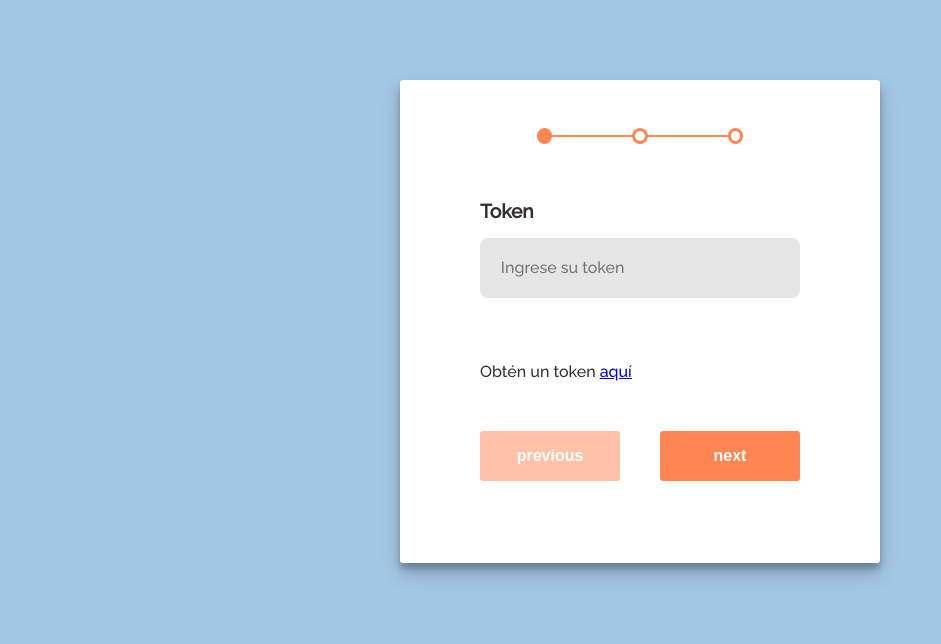
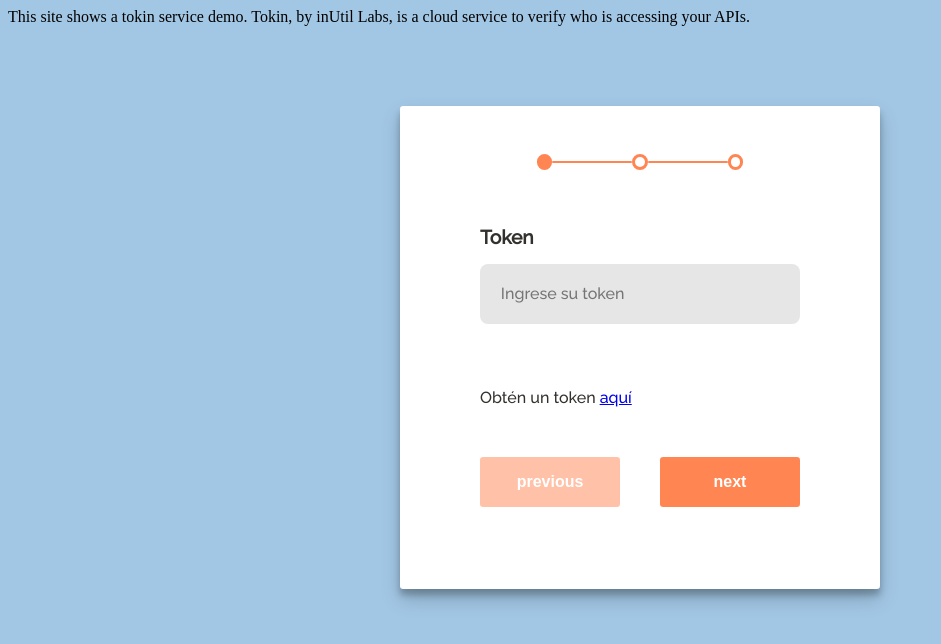
Before and after one commit to inUtil-info/tokin, a plain HTML site: page index.html in a window 1280 px wide. Shown: the whole page, without its empty margins (0-941 px from the left). Drawn offline with Linux system fonts and the light colour scheme.

Commit message:
Update index.html

```diff
--- a/index.html
+++ b/index.html
@@ -2,12 +2,17 @@
 <html lang="en" >
 <head>
   <meta charset="UTF-8">
-  <title>CodePen - step by step form (Vanilla JS)</title>
+  <title>tokin - by inUtil Labs</title>
   <link href="https://fonts.googleapis.com/css?family=Raleway:500" rel="stylesheet">
 <link rel="stylesheet" href="./style.css">
 
 </head>
 <body>
+
+This site shows a tokin service demo.
+
+Tokin, by inUtil Labs, is a cloud service to verify who is accessing your APIs.
+
 <!-- partial:index.partial.html -->
 <form id="stepByStepForm" class="form">
    <ul class="progress-bar">
```
